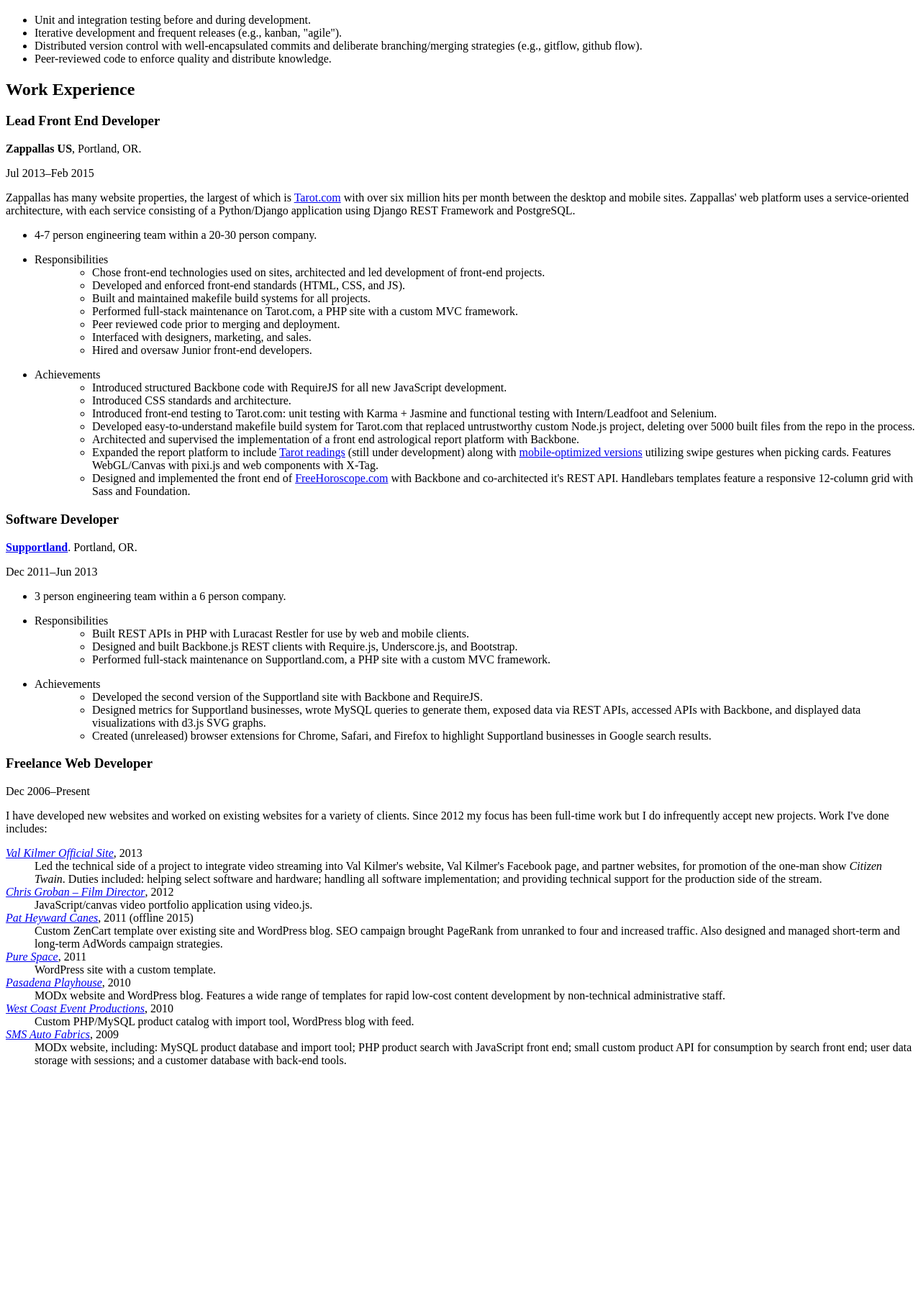
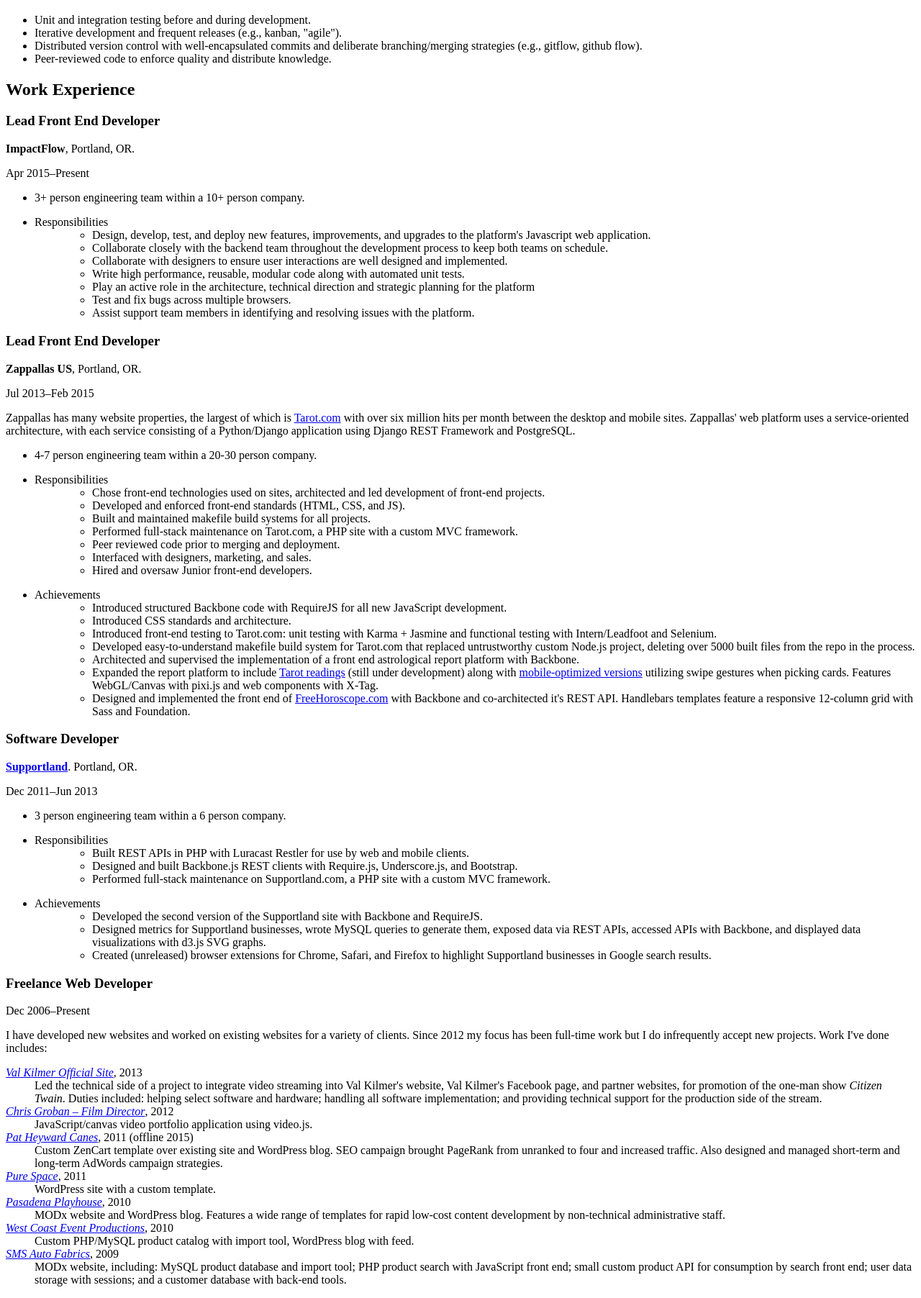
Before and after one commit to Lochlan/LochlanMcIntosh.com, a Django app: template templates/partials/static-pages/resume.html in a window 1280 px wide. Shown: the part 275-2079 px from the top of the page at 72% size. Before the commit the page ends 1758 px from the top, so only its background shows below. Run offline with Django 3.2, Linux system fonts and the light colour scheme; the template is opened without the code that fills it, so the values that code supplies are empty.

Commit message:
Update resume content, add job at ImpactFlow

```diff
--- a/templates/partials/static-pages/resume.html
+++ b/templates/partials/static-pages/resume.html
@@ -29,6 +29,41 @@
 
 <section>
     <h2 class="text_center">Work Experience</h2>
+
+    <section>
+        <header class="cv_position_header">
+            <h3>Lead Front End Developer</h3>
+            <p><strong>ImpactFlow</strong>, Portland, OR.</p>
+            <p>Apr 2015–Present</p>
+        </header>
+
+        <ul class="cv_position_detail_list">
+            <li>3+ person engineering team within a 10+ person company.</li>
+
+            <li>
+                <dl>
+                    <dt>Responsibilities</dt>
+                        <dd>
+                            <ul>
+                                <li>Design, develop, test, and deploy new features, improvements, and upgrades to the platform's Javascript web application.</li>
+
+                                <li>Collaborate closely with the backend team throughout the development process to keep both teams on schedule.</li>
+
+                                <li>Collaborate with designers to ensure user interactions are well­ designed and implemented.</li>
+
+                                <li>Write high­ performance, reusable, modular code along with automated unit tests.</li>
+
+                                <li>Play an active role in the architecture, technical direction and strategic planning for the platform</li>
+
+                                <li>Test and fix bugs across multiple browsers.</li>
+
+                                <li>Assist support team members in identifying and resolving issues with the platform.</li>
+                            </ul>
+                        </dd>
+                </dl>
+            </li>
+        </ul>
+    </section>
 
     <section>
         <header class="cv_position_header">
```
